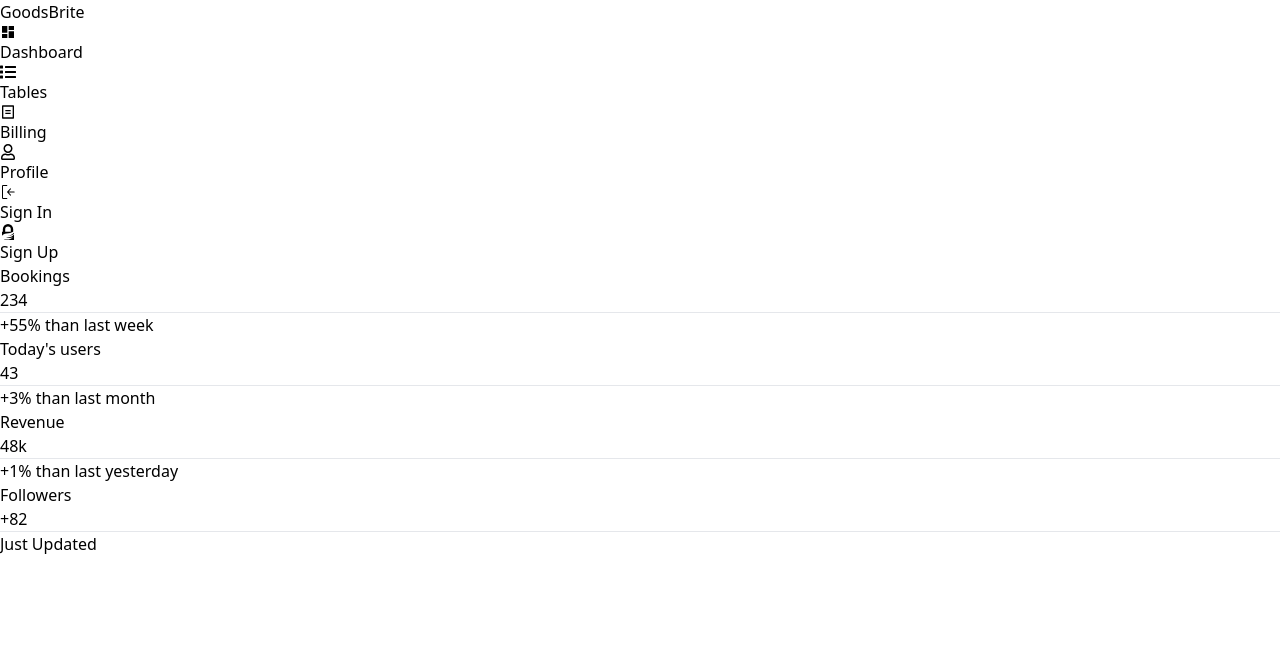
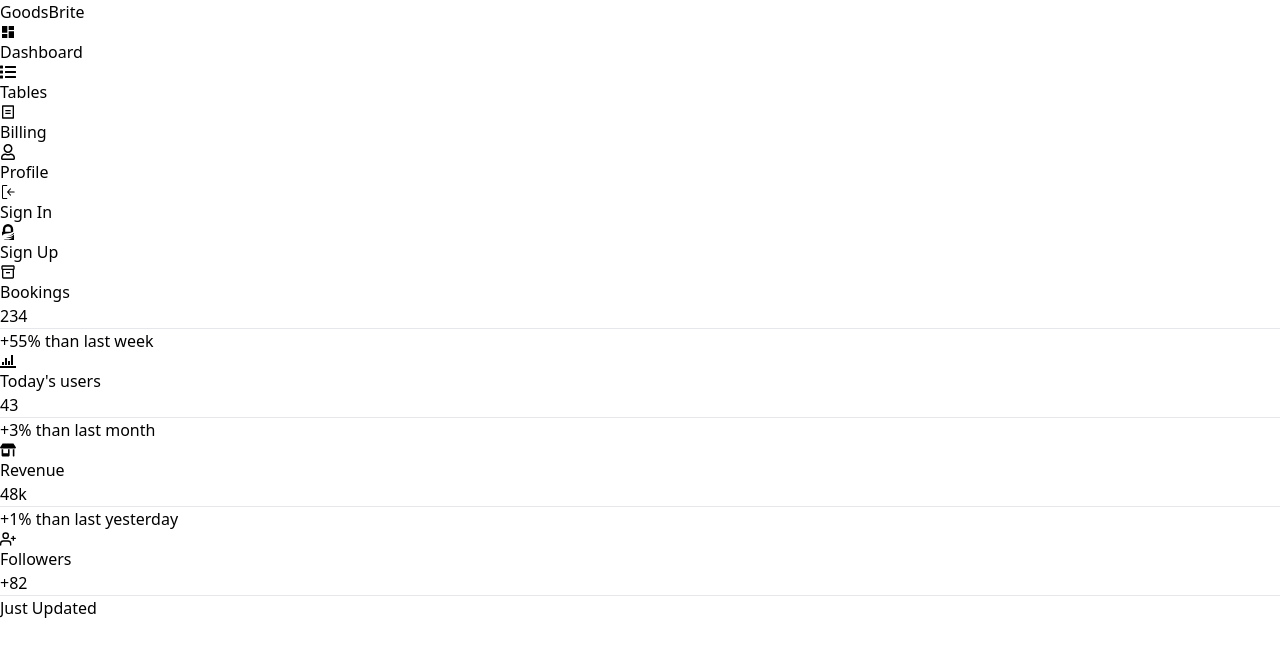
Before and after one commit to daniel-idowu-01/inventory-flow-test, a React (Vite) app in the folder client/: page / in a window 1280 px wide. Shown: the top 656 px of the page. Built offline with nearby package versions, Linux system fonts and the light colour scheme.

Commit message:
added icons to stats

```diff
--- a/client/src/components/DashboardComp.jsx
+++ b/client/src/components/DashboardComp.jsx
@@ -1,15 +1,56 @@
 import React from 'react'
 import StatsComp from './StatsComp'
+import { MdOutlineInventory2 } from "react-icons/md";
+import { ImStatsBars } from "react-icons/im";
+import { FaStoreAlt } from "react-icons/fa";
+import { FiUserPlus } from "react-icons/fi";
 
 const DashboardComp = () => {
+
+  const dashboardStats = [
+    {
+      title: 'Bookings',
+      value: '234',
+      percent: '+55',
+      time: 'week',
+      icon: <MdOutlineInventory2 />,
+      bg_color: 'bg-[#344767]'
+    },
+    {
+      title: "Today's users",
+      value: '43',
+      percent: '+3',
+      time: 'month',
+      icon: <ImStatsBars />,
+      bg_color: 'bg-blue-500'
+    },
+    {
+      title: 'Revenue',
+      value: '48k',
+      percent: '+1',
+      time: 'yesterday',
+      icon: <FaStoreAlt />,
+      bg_color: 'bg-green-500'
+    },
+    {
+      title: 'Followers',
+      value: '+82',
+      percent: 'Just updated',
+      time: '',
+      icon: <FiUserPlus />,
+      bg_color: 'bg-pink-500'
+    },
+  ]
+
   return (
     <section className='h-screen'>
-      <div className='absolute left-[25%] h-full w-[70%]'>
+      <div className='absolute left-[25%] h-full w-[75%]'>
         <article className='flex justify-between p-10'>
-          <StatsComp title='Bookings' value='234' percent='+55' time='week' />
-          <StatsComp title="Today's users" value='43' percent='+3' time='month' />
-          <StatsComp title='Revenue' value='48k' percent='+1' time='yesterday' />
-          <StatsComp title='Followers' value='+82' percent='Just updated' time='' />
+          {
+            dashboardStats.map(stat => (
+              <StatsComp {...stat} />
+            ))
+          }
         </article>
       </div>
     </section>
--- a/client/src/components/StatsComp.jsx
+++ b/client/src/components/StatsComp.jsx
@@ -1,12 +1,15 @@
 import React from 'react'
 
-const StatsComp = ({title, value, percent, time}) => {
+const StatsComp = ({title, value, percent, time, icon, bg_color}) => {
   return (
-    <article className='p-2 px-3 shadow-md border w-52 h-32 rounded-xl'>
+    <article className='p-3 shadow-md border w-52 h-32 rounded-xl'>
+
       <section
-        className='flex justify-end text-right '
+        className='flex justify-between text-right '
       >
-        <div></div>
+        <div className={`${bg_color} p-3 rounded-xl w-fit h-fit text-white`}>
+          {icon}
+        </div>
 
         <div>
           <p>{title}</p>
```
